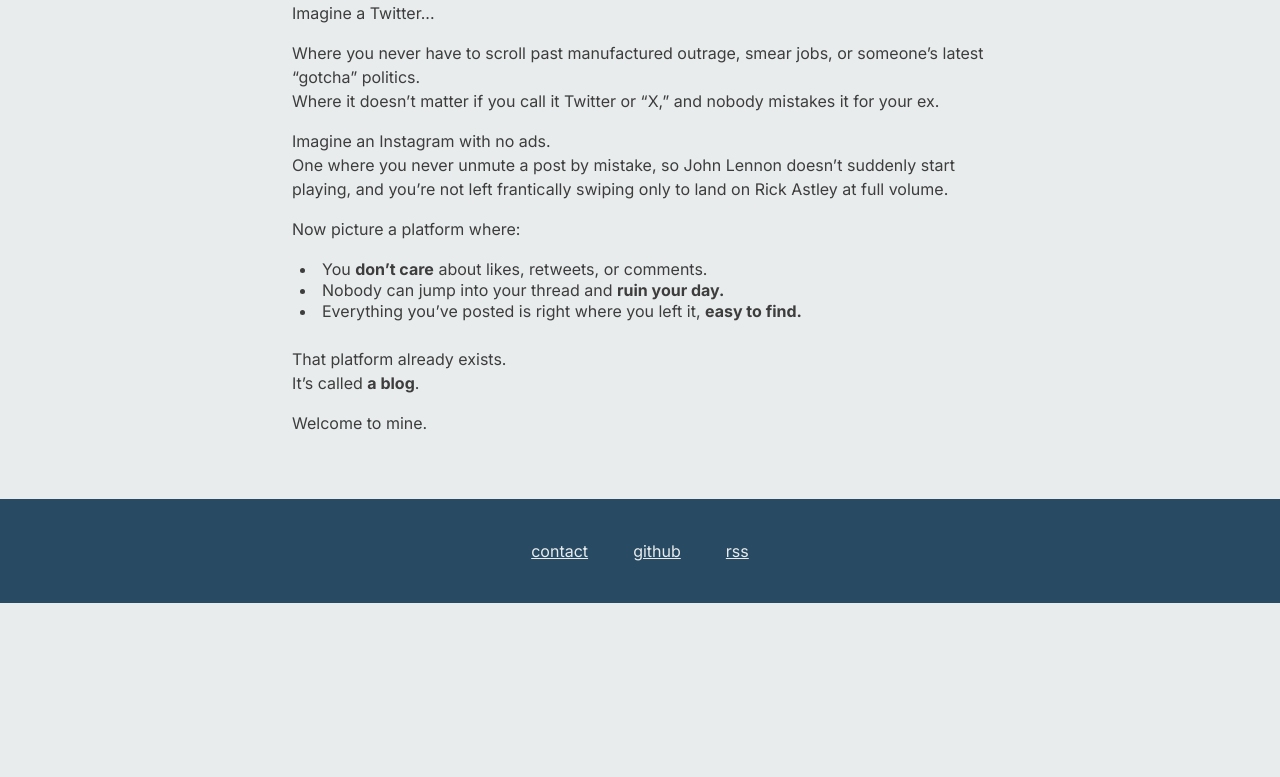
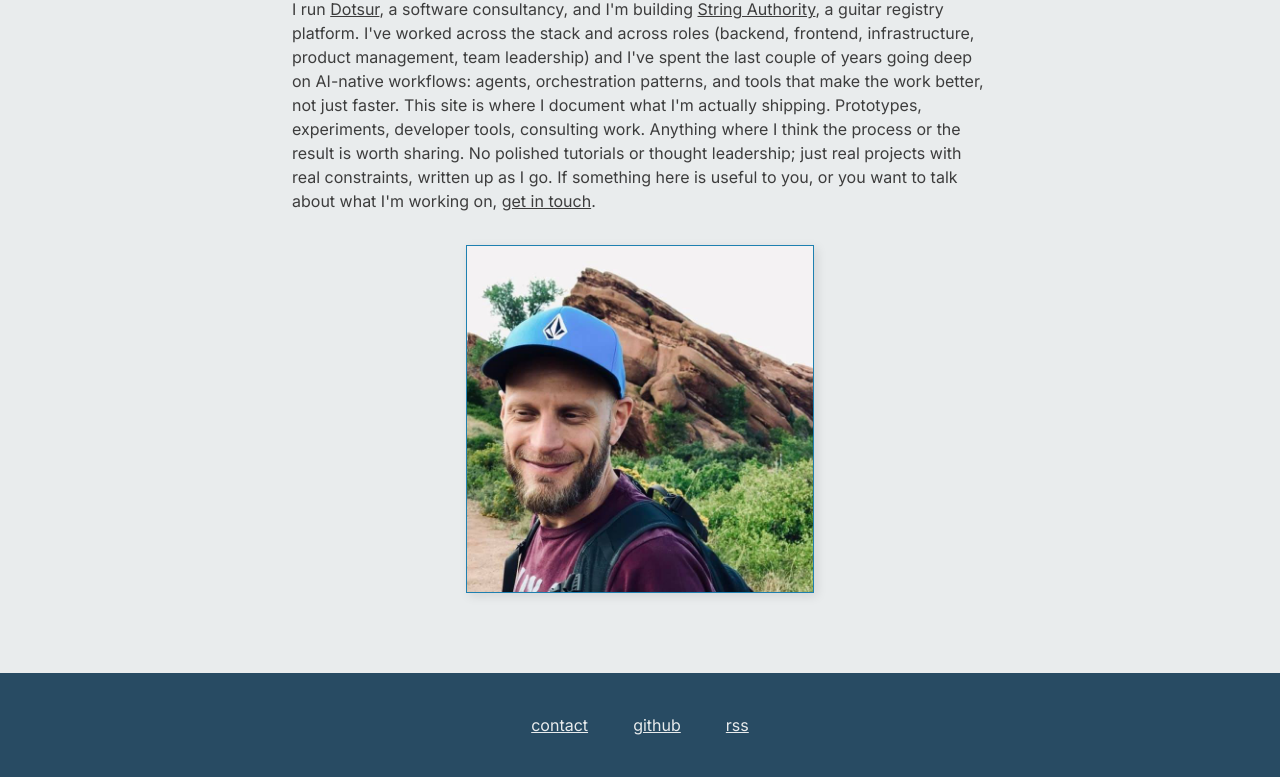
Before and after one commit to mrozanski/mrozanski.github.io, an Eleventy site: page src/about.md in a window 1280 px wide. Shown: the part 283-1060 px from the top of the page. Before the commit the page ends 886 px from the top, so only its background shows below. Built offline with nearby package versions, Linux system fonts and the light colour scheme; Eleventy itself is replaced by a stand-in of ours; files that its build step writes are made by us from their sources.

Commit message:
Update About page content

```diff
--- a/src/_includes/base.njk
+++ b/src/_includes/base.njk
@@ -16,7 +16,7 @@
             <!-- Top-left content: text and/or image -->
             <div class="title">
                     <div><a href="/">mrozanski</a></div>
-                    <div class="site-name"><span class="first-cap">B</span>uild<span class="end-cap">LOG</span></div>
+                    <div class="site-name"><a href="/"><span class="first-cap">B</span>uild<span class="end-cap">LOG</span></a></div>
                 </div>
             </div>
             <div class="border-line border-between-left" aria-hidden="true"></div>
--- a/src/about.md
+++ b/src/about.md
@@ -3,24 +3,12 @@ layout: base.njk
 title: "About"
 ---
 
-## mrozanski's blog
-
 # About
 
-Imagine a Twitter...
+I'm Mariano, an engineer, product thinker, and founder with 20+ years building software.
 
-Where you never have to scroll past manufactured outrage, smear jobs, or someone’s latest “gotcha” politics.
-Where it doesn’t matter if you call it Twitter or “X,” and nobody mistakes it for your ex.
+I run <a href="https://dotsur.co" target="_blank">Dotsur</a>, a software consultancy, and I'm building <a href="https://stringauthority.com" target="_blank">String Authority</a>, a guitar registry platform. I've worked across the stack and across roles (backend, frontend, infrastructure, product management, team leadership) and I've spent the last couple of years going deep on AI-native workflows: agents, orchestration patterns, and tools that make the work better, not just faster.
+This site is where I document what I'm actually shipping. Prototypes, experiments, developer tools, consulting work. Anything where I think the process or the result is worth sharing. No polished tutorials or thought leadership; just real projects with real constraints, written up as I go.
+If something here is useful to you, or you want to talk about what I'm working on, [get in touch](/contact).
 
-Imagine an Instagram with no ads.
-One where you never unmute a post by mistake, so John Lennon doesn’t suddenly start playing, and you’re not left frantically swiping only to land on Rick Astley at full volume.
-
-Now picture a platform where:
-- You **don’t care** about likes, retweets, or comments.
-- Nobody can jump into your thread and **ruin your day.**
-- Everything you’ve posted is right where you left it, **easy to find.**
-
-That platform already exists.
-It’s called **a blog**.
-
-Welcome to mine.
+<img src="/about.jpg" alt="About image" class="about-image" />
--- a/src/style.css
+++ b/src/style.css
@@ -74,7 +74,7 @@ p, li {
 
 a:link,
 a:visited {
-    color: #333;
+    color: var(--color-text)
     border-bottom: none
 }
 
@@ -515,6 +515,14 @@ footer a, footer a:visited, footer a:link {
 .avatar {
     box-shadow: 3px 3px 10px 0px rgba(0, 0, 0, 0.1);
 }
+.about-image {
+    max-width: 50%;
+    height: auto;
+    display: block;
+    margin: 2rem auto;
+    border: 1px solid var(--borders);
+    box-shadow: 3px 3px 10px 0px rgba(0, 0, 0, 0.1);
+}
 .home-title {
     font-size: 1.5rem;
     font-weight: 500;
```
Also changed, not shown: src/about.jpg (added).
